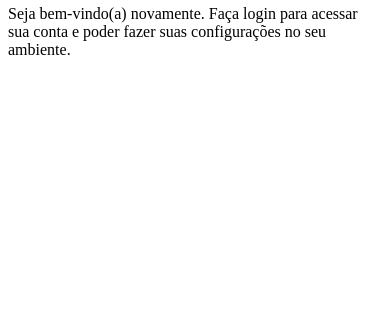
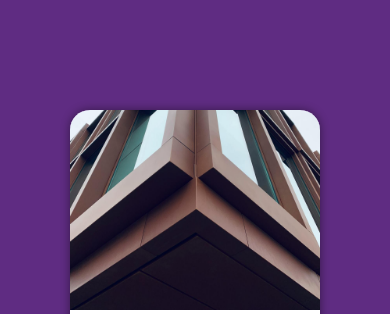
Before and after one commit to danielmartinscode/projeto-login, a plain HTML site: page index.html in a window 390 px wide. Shown: the part 62-376 px from the top of the page. Drawn offline with Linux system fonts and the light colour scheme.

Commit message:
montamos o mobile

```diff
--- a/estilos/style.css
+++ b/estilos/style.css
@@ -5,3 +5,48 @@
     Verde: #49a09d
     Lilás: #5f2c82
 */
+
+* {
+    font-family: -apple-system, system-ui, BlinkMacSystemFont, 'Segoe UI', Roboto, Oxygen, Ubuntu, Cantarell, 'Open Sans', 'Helvetica Neue', sans-serif;
+    padding: 0px;
+    margin: 0px;
+    box-sizing: border-box;
+}
+
+body, html {
+    background-color: #5f2c82;
+    height: 100vh;
+    width: 100vw;
+}
+
+main {
+    position: relative;
+    height: 100vh;
+    width: 100vw;
+}
+
+section#login{
+    position: absolute;
+    top: 50%;
+    left: 50%;
+    transform: translate(-50%, -50%);
+    overflow: hidden;
+    background-color: white;
+    width: 250px;
+    height: 500px;
+    border-radius: 20px;
+    box-shadow: 0px 0px 10px rgba(0, 0, 0, 0.450);
+}
+
+section#login > div#imagem{
+    display: block;
+    background: #5f2c82 url(../imagens/login.jpg) no-repeat;
+    background-size: cover;
+    background-position: left bottom;
+    height: 200px;
+}
+
+section#login > div#formulario {
+    display: block;
+    padding: 10px;
+}
```
